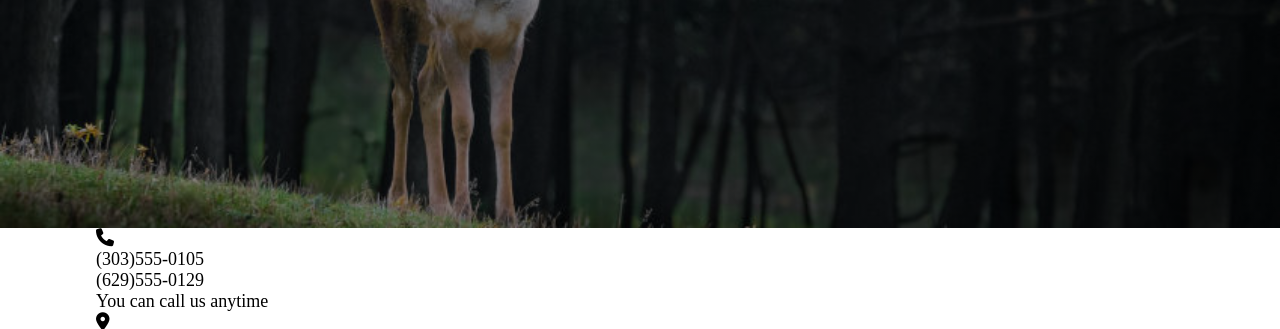
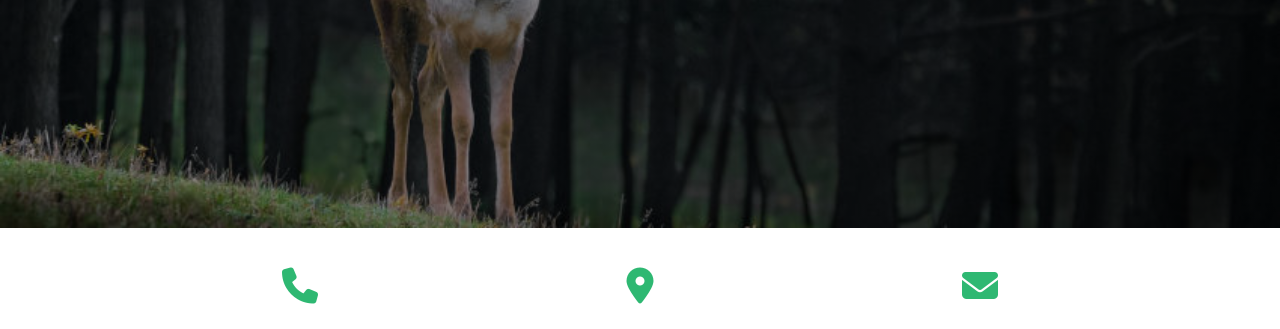
Before and after one commit to ArnyWorld/wildLife, a plain HTML site: page contact.html in a window 1280 px wide. Shown: the part 412-741 px from the top of the page. Drawn offline with nearby package versions, Linux system fonts and the light colour scheme.

Commit message:
agregando sección iconsContact CSS

```diff
--- a/scss/contact/_index.scss
+++ b/scss/contact/_index.scss
@@ -4,3 +4,31 @@
 @use '../base/variables' as var;
 
 /****Contact Page****/
+.mainContact{
+    .iconsContact{
+        display: flex;
+        justify-content: space-evenly;
+        flex-wrap: wrap;
+        padding: 2.2em 0;
+        margin-bottom: 2em;
+        &__card{
+            width: 25%;
+            display: flex;
+            flex-direction: column;
+            align-items: center;
+        }
+        &__icon{
+            color: colors.$color1;
+            font-size: 2rem;
+            margin-bottom: 0.8em;
+        }
+        &__text{
+            @include mixin.text(var.$tipografia2, 1.1rem,colors.$color2, center);
+            font-weight: 500;
+        }
+        &__description{
+            @include mixin.text(var.$tipografia2, 1rem,colors.$color5, center);
+            font-weight: 300;
+        }
+    }
+}
```
Also changed, not shown: css/app.css, 1 other file.
